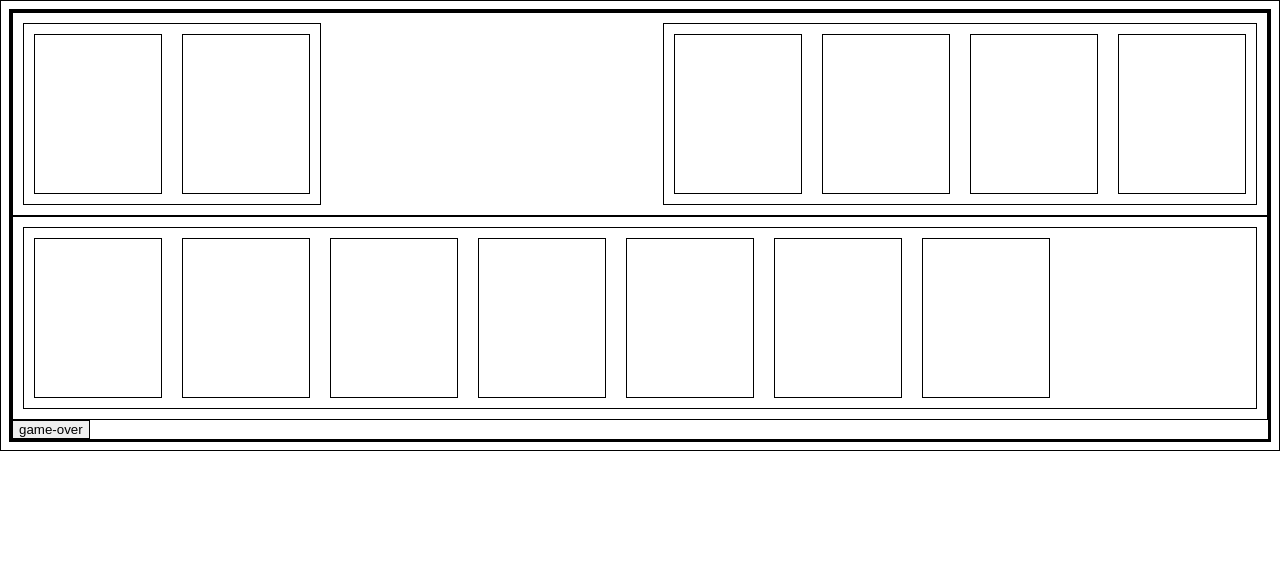
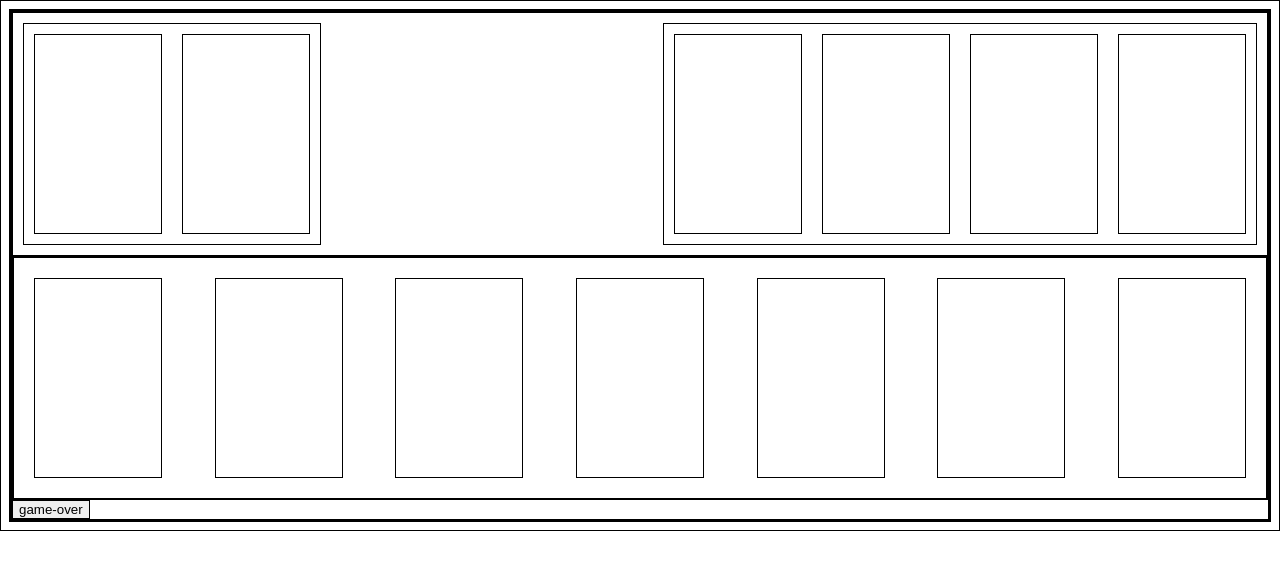
Before and after one commit to ByronGBP/vanilla-solitaire-app, a plain HTML site: page index.html in a window 1280 px wide. Drawn offline with Linux system fonts and the light colour scheme.

Commit message:
change for bottom-center-element

```diff
--- a/css/main.css
+++ b/css/main.css
@@ -19,7 +19,7 @@ html {
 
 .card {
   width: 10vw;
-  height: 20vh;
+  height: 25vh;
   margin: 10px;
 }
 
@@ -27,7 +27,7 @@ html {
   display: flex;
 }
 
-#top-element, #bottom-element {
+#top-element, #bottom-center-element {
   justify-content: space-between;
   padding: 10px;
 }
```
